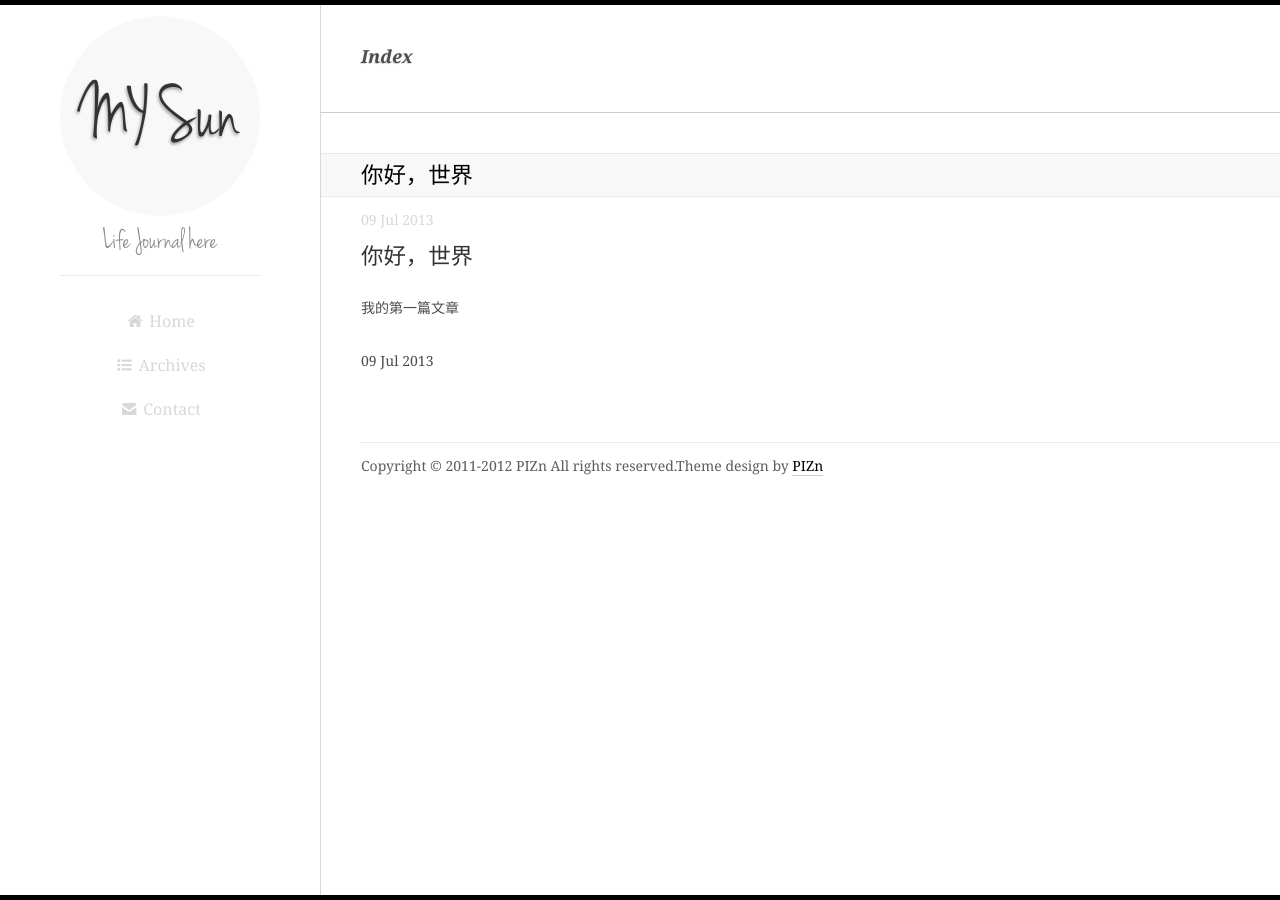
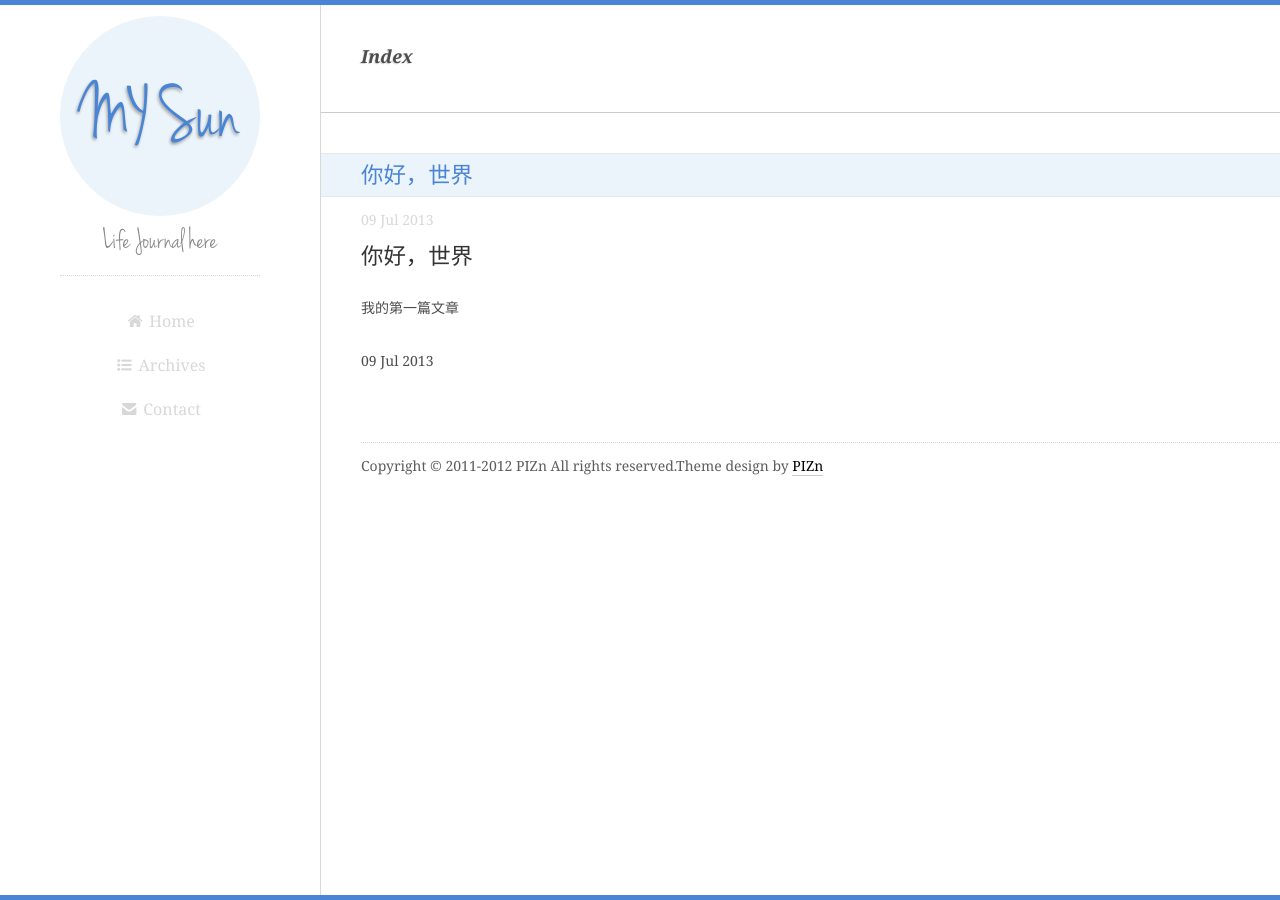
Before and after one commit to simonmysun/blog, a Jekyll site: the page built from index.html, in a window 1280 px wide. Built offline with Jekyll 4.4.1, drawn with Linux system fonts in a browser that asks for light colours; Markdown is read by kramdown in place of the engine named in the settings; the list of posts is cut into pages by our own code; comment, search, counter and statistics services are not loaded.

Commit message:
Update _config.yml

```diff
--- a/_config.yml
+++ b/_config.yml
@@ -29,7 +29,7 @@ style:            /css/style.css
 blogName:         MY Sun
 blogDesc:         Life Journal here
 favicon:          /favicon.ico
-theme:            Yellow
+theme:            blue
 
 comments :
 
```
